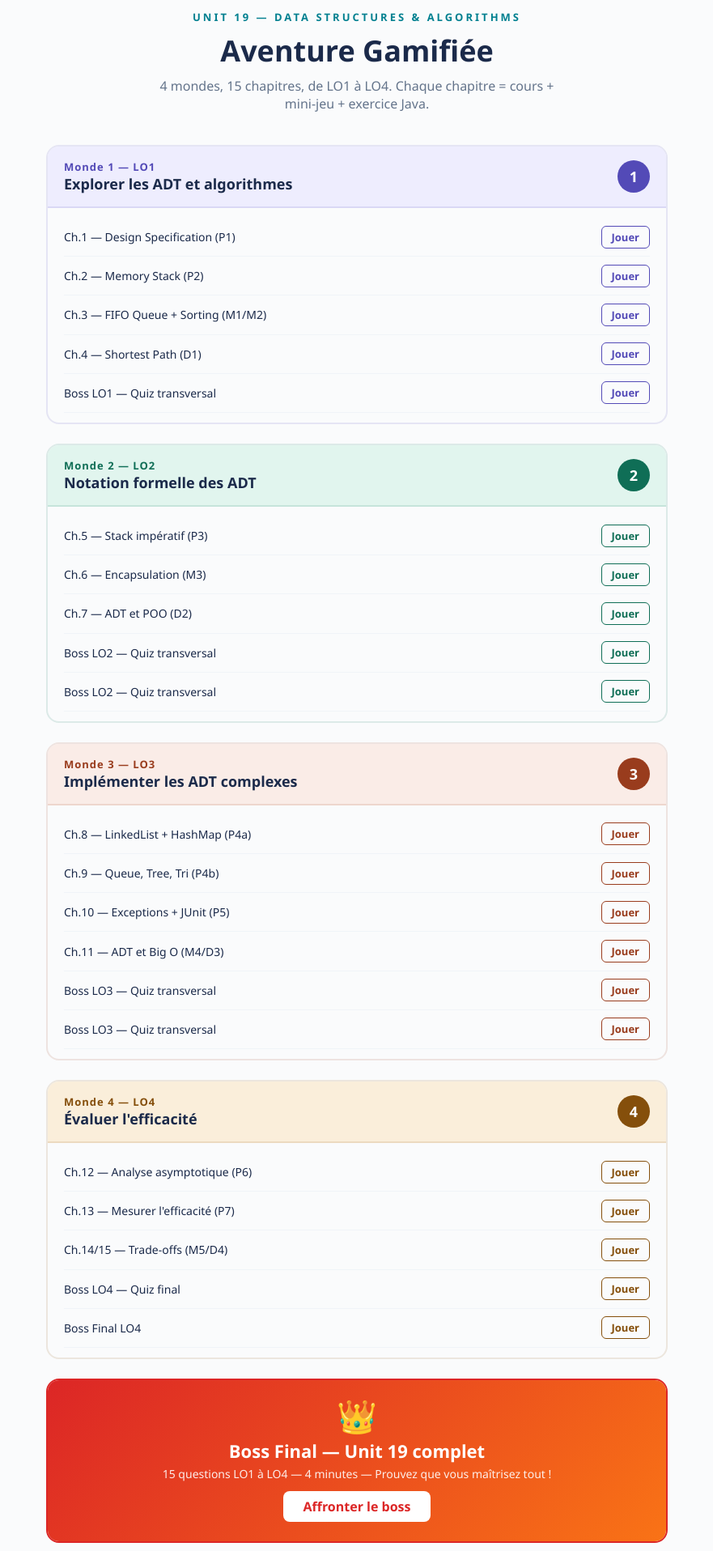
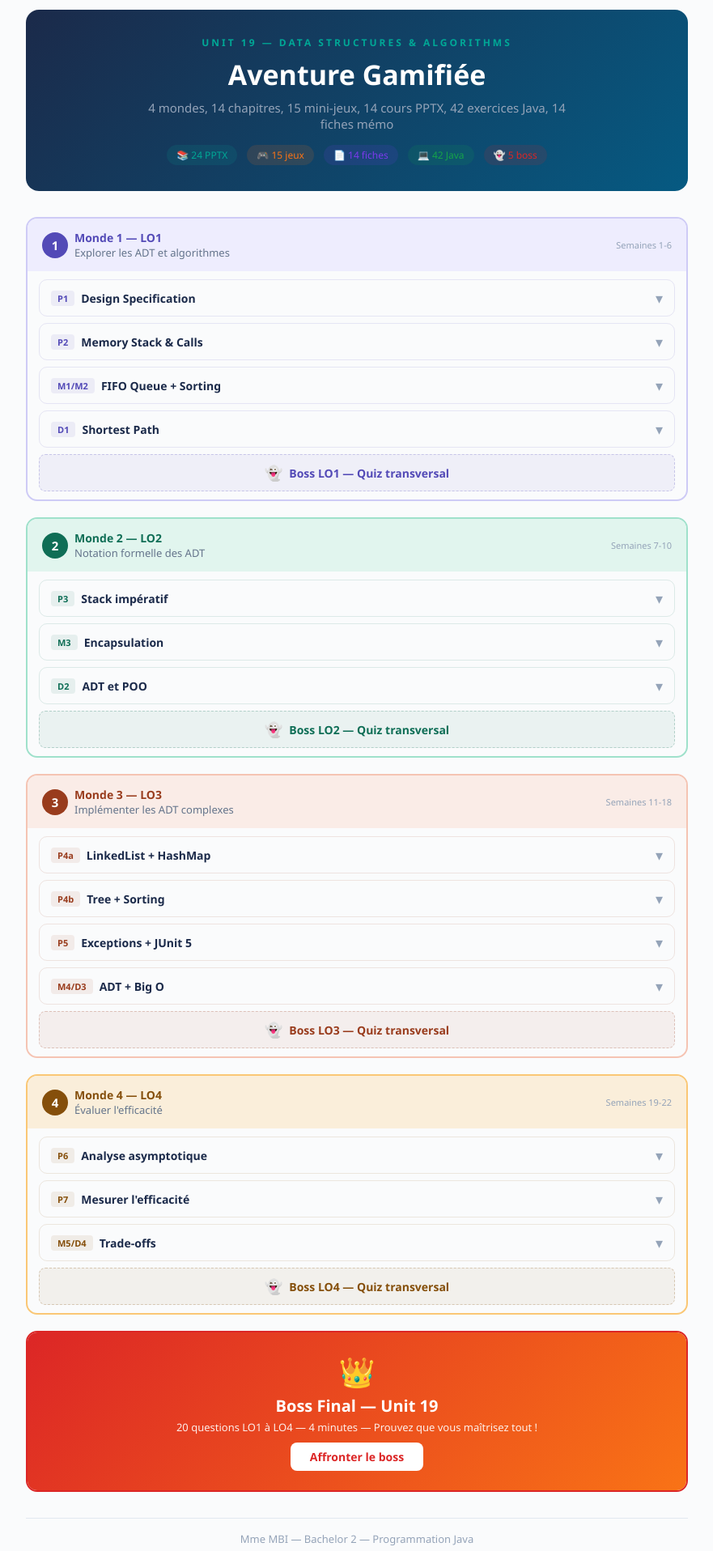
Before and after one commit to mbiTati/unit19-gamifie, a Next.js app: page / in a window 1280 px wide. Shown: the part 20-1936 px from the top of the page at 81% size, without its empty margins (199-1080 px from the left). Built offline with nearby package versions, Linux system fonts and the light colour scheme.

Commit message:
Nouveau hub: acces PPTX, jeux, exercices, fiches, boss

```diff
--- a/src/app/page.tsx
+++ b/src/app/page.tsx
@@ -1,86 +1,184 @@
 "use client";
 import Link from "next/link";
+import { useState } from "react";
 
-const WORLDS = [
-  { id: 1, name: "Monde 1", title: "Explorer les ADT et algorithmes", lo: "LO1", color: "#534AB7", bgColor: "#EEEDFE",
+interface Chapter {
+  id: string;
+  name: string;
+  criteria: string;
+  pptx?: string;
+  supplement?: string;
+  game: string;
+  exerciseGuide?: string;
+  exerciseComplet?: string;
+  fiche?: string;
+}
+
+interface World {
+  id: number;
+  name: string;
+  title: string;
+  lo: string;
+  color: string;
+  bgColor: string;
+  borderColor: string;
+  weeks: string;
+  chapters: Chapter[];
+  boss?: { id: string; name: string; route: string };
+}
+
+const WORLDS: World[] = [
+  {
+    id: 1, name: "Monde 1", title: "Explorer les ADT et algorithmes", lo: "LO1",
+    color: "#534AB7", bgColor: "#EEEDFE", borderColor: "#CECBF6", weeks: "Semaines 1-6",
     chapters: [
-      { id: "ch1-design-spec", name: "Ch.1 — Design Specification (P1)", status: "ready" },
-      { id: "ch2-memory-stack", name: "Ch.2 — Memory Stack (P2)", status: "ready" },
-      { id: "ch3-fifo-sorting", name: "Ch.3 — FIFO Queue + Sorting (M1/M2)", status: "ready" },
-      { id: "ch4-shortest-path", name: "Ch.4 — Shortest Path (D1)", status: "ready" },
-      { id: "boss-lo1", name: "Boss LO1 — Quiz transversal", status: "ready" },
-    ] },
-  { id: 2, name: "Monde 2", title: "Notation formelle des ADT", lo: "LO2", color: "#0F6E56", bgColor: "#E1F5EE",
+      { id: "ch1", name: "Design Specification", criteria: "P1", pptx: "/docs/pptx/Ch1_P1_Design_Specification_ADT.pptx", game: "/monde-1/ch1-design-spec", exerciseGuide: "ch1", exerciseComplet: "ch1", fiche: "/fiches/Ch1_Fiche_Memo_ADT.pdf" },
+      { id: "ch2", name: "Memory Stack & Calls", criteria: "P2", pptx: "/docs/pptx/Ch2_P2_Memory_Stack_Function_Calls.pptx", game: "/monde-1/ch2-memory-stack", exerciseGuide: "ch2", exerciseComplet: "ch2", fiche: "/fiches/Ch2_Fiche_Memo_Memory_Stack.pdf" },
+      { id: "ch3", name: "FIFO Queue + Sorting", criteria: "M1/M2", pptx: "/docs/pptx/Ch3_M1M2_FIFO_Queue_Sorting.pptx", game: "/monde-1/ch3-fifo-sorting", exerciseGuide: "ch3", exerciseComplet: "ch3", fiche: "/fiches/Ch3_Fiche_Memo_FIFO_Sorting.pdf" },
+      { id: "ch4", name: "Shortest Path", criteria: "D1", pptx: "/docs/pptx/Ch4_D1_Shortest_Path_BFS_Dijkstra.pptx", game: "/monde-1/ch4-shortest-path", exerciseGuide: "ch4", fiche: "/fiches/Ch4_Fiche_Memo_Shortest_Path.pdf" },
+    ],
+    boss: { id: "boss-lo1", name: "Boss LO1", route: "/monde-1/boss-lo1" },
+  },
+  {
+    id: 2, name: "Monde 2", title: "Notation formelle des ADT", lo: "LO2",
+    color: "#0F6E56", bgColor: "#E1F5EE", borderColor: "#9FE1CB", weeks: "Semaines 7-10",
     chapters: [
-      { id: "ch5-formal-spec", name: "Ch.5 — Stack impératif (P3)", status: "ready" },
-      { id: "ch6-encapsulation", name: "Ch.6 — Encapsulation (M3)", status: "ready" },
-      { id: "ch7-adt-oop", name: "Ch.7 — ADT et POO (D2)", status: "ready" },
-      { id: "boss-lo2", name: "Boss LO2 — Quiz transversal", status: "ready" },
-      { id: "boss-lo2", name: "Boss LO2 — Quiz transversal", status: "ready" },
-    ] },
-  { id: 3, name: "Monde 3", title: "Implémenter les ADT complexes", lo: "LO3", color: "#993C1D", bgColor: "#FAECE7",
+      { id: "ch5", name: "Stack impératif", criteria: "P3", pptx: "/docs/pptx/Ch5_P3_Formal_Spec_Stack.pptx", supplement: "/docs/pptx/Ch5_SUPPLEMENT.pptx", game: "/monde-2/ch5-formal-spec", exerciseGuide: "ch5", fiche: "/fiches/Ch5_Fiche_Memo_Notation_Formelle.pdf" },
+      { id: "ch6", name: "Encapsulation", criteria: "M3", pptx: "/docs/pptx/Ch6_M3_Encapsulation_Information_Hiding.pptx", supplement: "/docs/pptx/Ch6_SUPPLEMENT.pptx", game: "/monde-2/ch6-encapsulation", exerciseGuide: "ch6", exerciseComplet: "ch6", fiche: "/fiches/Ch6_Fiche_Memo_Encapsulation.pdf" },
+      { id: "ch7", name: "ADT et POO", criteria: "D2", pptx: "/docs/pptx/Ch7_D2_ADT_Base_POO.pptx", supplement: "/docs/pptx/Ch7_SUPPLEMENT.pptx", game: "/monde-2/ch7-adt-oop", exerciseGuide: "ch7", exerciseComplet: "ch7", fiche: "/fiches/Ch7_Fiche_Memo_ADT_POO.pdf" },
+    ],
+    boss: { id: "boss-lo2", name: "Boss LO2", route: "/monde-2/boss-lo2" },
+  },
+  {
+    id: 3, name: "Monde 3", title: "Implémenter les ADT complexes", lo: "LO3",
+    color: "#993C1D", bgColor: "#FAECE7", borderColor: "#F5C4B3", weeks: "Semaines 11-18",
     chapters: [
-      { id: "ch8-linkedlist-hashmap", name: "Ch.8 — LinkedList + HashMap (P4a)", status: "ready" },
-      { id: "ch9-queue-tree-sort", name: "Ch.9 — Queue, Tree, Tri (P4b)", status: "ready" },
-      { id: "ch10-exceptions-junit", name: "Ch.10 — Exceptions + JUnit (P5)", status: "ready" },
-      { id: "ch11-adt-bigo", name: "Ch.11 — ADT et Big O (M4/D3)", status: "ready" },
-      { id: "boss-lo3", name: "Boss LO3 — Quiz transversal", status: "ready" },
-      { id: "boss-lo3", name: "Boss LO3 — Quiz transversal", status: "ready" },
-    ] },
-  { id: 4, name: "Monde 4", title: "Évaluer l'efficacité", lo: "LO4", color: "#854F0B", bgColor: "#FAEEDA",
+      { id: "ch8", name: "LinkedList + HashMap", criteria: "P4a", pptx: "/docs/pptx/Ch8_P4a_LinkedList_HashMap.pptx", supplement: "/docs/pptx/Ch8_SUPPLEMENT.pptx", game: "/monde-3/ch8-linkedlist-hashmap", exerciseGuide: "ch8", exerciseComplet: "ch8", fiche: "/fiches/Ch8_Fiche_Memo_LinkedList_HashMap.pdf" },
+      { id: "ch9", name: "Tree + Sorting", criteria: "P4b", pptx: "/docs/pptx/Ch9_P4b_Tree_Sorting.pptx", supplement: "/docs/pptx/Ch9_SUPPLEMENT.pptx", game: "/monde-3/ch9-queue-tree-sort", exerciseGuide: "ch9", fiche: "/fiches/Ch9_Fiche_Memo_Tree_Sorting.pdf" },
+      { id: "ch10", name: "Exceptions + JUnit 5", criteria: "P5", pptx: "/docs/pptx/Ch10_P5_Exceptions_JUnit5.pptx", supplement: "/docs/pptx/Ch10_SUPPLEMENT.pptx", game: "/monde-3/ch10-exceptions-junit", exerciseGuide: "ch10", exerciseComplet: "ch10", fiche: "/fiches/Ch10_Fiche_Memo_Exceptions_JUnit.pdf" },
+      { id: "ch11", name: "ADT + Big O", criteria: "M4/D3", pptx: "/docs/pptx/Ch11_M4D3_ADT_BigO.pptx", supplement: "/docs/pptx/Ch11_SUPPLEMENT.pptx", game: "/monde-3/ch11-adt-bigo", exerciseGuide: "ch11", fiche: "/fiches/Ch11_Fiche_Memo_ADT_BigO.pdf" },
+    ],
+    boss: { id: "boss-lo3", name: "Boss LO3", route: "/monde-3/boss-lo3" },
+  },
+  {
+    id: 4, name: "Monde 4", title: "Évaluer l'efficacité", lo: "LO4",
+    color: "#854F0B", bgColor: "#FAEEDA", borderColor: "#FAC775", weeks: "Semaines 19-22",
     chapters: [
-      { id: "ch12-asymptotic", name: "Ch.12 — Analyse asymptotique (P6)", status: "ready" },
-      { id: "ch13-efficiency", name: "Ch.13 — Mesurer l'efficacité (P7)", status: "ready" },
-      { id: "ch14-tradeoffs", name: "Ch.14/15 — Trade-offs (M5/D4)", status: "ready" },
-      { id: "boss-lo4", name: "Boss LO4 — Quiz final", status: "ready" },
-      { id: "boss-lo4", name: "Boss Final LO4", status: "ready" },
-    ] },
+      { id: "ch12", name: "Analyse asymptotique", criteria: "P6", pptx: "/docs/pptx/Ch12_P6_Asymptotic_Analysis.pptx", supplement: "/docs/pptx/Ch12_SUPPLEMENT.pptx", game: "/monde-4/ch12-asymptotic", exerciseGuide: "ch12", fiche: "/fiches/Ch12_Fiche_Memo_Asymptotic.pdf" },
+      { id: "ch13", name: "Mesurer l'efficacité", criteria: "P7", pptx: "/docs/pptx/Ch13_P7_Measuring_Efficiency.pptx", supplement: "/docs/pptx/Ch13_SUPPLEMENT.pptx", game: "/monde-4/ch13-efficiency", exerciseGuide: "ch13", fiche: "/fiches/Ch13_Fiche_Memo_Efficiency.pdf" },
+      { id: "ch14", name: "Trade-offs", criteria: "M5/D4", pptx: "/docs/pptx/Ch14_M5D4_Tradeoffs_Independence.pptx", supplement: "/docs/pptx/Ch14_SUPPLEMENT.pptx", game: "/monde-4/ch14-tradeoffs", exerciseGuide: "ch14", fiche: "/fiches/Ch14_Fiche_Memo_Tradeoffs.pdf" },
+    ],
+    boss: { id: "boss-lo4", name: "Boss LO4", route: "/monde-4/boss-lo4" },
+  },
 ];
+
+function Badge({ text, color, bg }: { text: string; color: string; bg: string }) {
+  return <span style={{ fontSize: 11, fontWeight: 600, color, background: bg, padding: "2px 8px", borderRadius: 4, whiteSpace: "nowrap" as const }}>{text}</span>;
+}
+
+function ResourceBtn({ href, label, icon, color }: { href: string; label: string; icon: string; color: string }) {
+  return (
+    <a href={href} target={href.startsWith("/") && !href.endsWith(".pptx") && !href.endsWith(".pdf") ? undefined : "_blank"} rel="noopener noreferrer"
+      style={{ display: "inline-flex", alignItems: "center", gap: 4, fontSize: 12, fontWeight: 600, color, padding: "4px 10px", borderRadius: 6, border: `1px solid ${color}30`, background: `${color}08`, textDecoration: "none", whiteSpace: "nowrap" as const }}>
+      <span style={{ fontSize: 14 }}>{icon}</span> {label}
+    </a>
+  );
+}
+
+function ChapterCard({ ch, worldColor, worldId }: { ch: Chapter; worldColor: string; worldId: number }) {
+  const [open, setOpen] = useState(false);
+  return (
+    <div style={{ border: `1px solid ${worldColor}20`, borderRadius: 10, overflow: "hidden", marginBottom: 8 }}>
+      <button onClick={() => setOpen(!open)} style={{ width: "100%", display: "flex", alignItems: "center", justifyContent: "space-between", padding: "10px 14px", background: open ? `${worldColor}08` : "transparent", border: "none", cursor: "pointer", textAlign: "left" as const }}>
+        <div style={{ display: "flex", alignItems: "center", gap: 8 }}>
+          <Badge text={ch.criteria} color={worldColor} bg={`${worldColor}15`} />
+          <span style={{ fontSize: 14, fontWeight: 600, color: "#1B2A4A" }}>{ch.name}</span>
+        </div>
+        <span style={{ color: "#94A3B8", fontSize: 18, transition: "transform 0.2s", transform: open ? "rotate(180deg)" : "rotate(0)" }}>&#9662;</span>
+      </button>
+      {open && (
+        <div style={{ padding: "8px 14px 14px", display: "flex", flexWrap: "wrap" as const, gap: 6 }}>
+          {ch.pptx && <ResourceBtn href={ch.pptx} label="Cours PPTX" icon="&#128218;" color={worldColor} />}
+          {ch.supplement && <ResourceBtn href={ch.supplement} label="Supplément" icon="&#128203;" color="#64748B" />}
+          <Link href={ch.game} style={{ display: "inline-flex", alignItems: "center", gap: 4, fontSize: 12, fontWeight: 600, color: "#DC2626", padding: "4px 10px", borderRadius: 6, border: "1px solid #DC262630", background: "#DC262608", textDecoration: "none", whiteSpace: "nowrap" as const }}>
+            <span style={{ fontSize: 14 }}>&#127918;</span> Mini-jeu
+          </Link>
+          {ch.fiche && <ResourceBtn href={ch.fiche} label="Fiche mémo" icon="&#128196;" color="#7C3AED" />}
+          {ch.exerciseGuide && <ResourceBtn href={`/exercices/${ch.exerciseGuide}/exercice-guide/`} label="Exercice guidé" icon="&#9998;&#65039;" color="#028090" />}
+          {ch.exerciseComplet && <ResourceBtn href={`/exercices/${ch.exerciseComplet}/exercice-complet/`} label="Exercice complet" icon="&#128187;" color="#16A34A" />}
+        </div>
+      )}
+    </div>
+  );
+}
 
 export default function Home() {
   return (
-    <div style={{ maxWidth: 800, margin: "0 auto", padding: "2rem 1rem", fontFamily: "'Segoe UI', system-ui, sans-serif" }}>
-      <div style={{ textAlign: "center", marginBottom: "2.5rem" }}>
-        <div style={{ fontSize: 13, color: "#028090", fontWeight: 600, letterSpacing: 3, textTransform: "uppercase" as const }}>Unit 19 — Data Structures & Algorithms</div>
-        <h1 style={{ fontSize: 36, fontWeight: 800, color: "#1B2A4A", margin: "0.5rem 0" }}>Aventure Gamifiée</h1>
-        <p style={{ color: "#64748B", fontSize: 16, maxWidth: 500, margin: "0 auto" }}>4 mondes, 15 chapitres, de LO1 à LO4. Chaque chapitre = cours + mini-jeu + exercice Java.</p>
+    <div style={{ maxWidth: 850, margin: "0 auto", padding: "2rem 1rem", fontFamily: "'Segoe UI', system-ui, sans-serif" }}>
+      {/* Header */}
+      <div style={{ textAlign: "center", marginBottom: "2rem", padding: "2rem 1rem", background: "linear-gradient(135deg, #1B2A4A 0%, #065A82 100%)", borderRadius: 16, color: "white" }}>
+        <div style={{ fontSize: 12, fontWeight: 600, letterSpacing: 3, textTransform: "uppercase" as const, color: "#00A896", marginBottom: 8 }}>Unit 19 — Data Structures & Algorithms</div>
+        <h1 style={{ fontSize: 34, fontWeight: 800, margin: "0.3rem 0", color: "white" }}>Aventure Gamifiée</h1>
+        <p style={{ fontSize: 15, color: "#94A3B8", maxWidth: 520, margin: "0.5rem auto 0" }}>4 mondes, 14 chapitres, 15 mini-jeux, 14 cours PPTX, 42 exercices Java, 14 fiches mémo</p>
+        <div style={{ display: "flex", gap: 12, justifyContent: "center", marginTop: 16, flexWrap: "wrap" as const }}>
+          <span style={{ fontSize: 12, color: "#00A896", background: "#00A89620", padding: "4px 12px", borderRadius: 20 }}>&#128218; 24 PPTX</span>
+          <span style={{ fontSize: 12, color: "#F97316", background: "#F9731620", padding: "4px 12px", borderRadius: 20 }}>&#127918; 15 jeux</span>
+          <span style={{ fontSize: 12, color: "#7C3AED", background: "#7C3AED20", padding: "4px 12px", borderRadius: 20 }}>&#128196; 14 fiches</span>
+          <span style={{ fontSize: 12, color: "#16A34A", background: "#16A34A20", padding: "4px 12px", borderRadius: 20 }}>&#128187; 42 Java</span>
+          <span style={{ fontSize: 12, color: "#DC2626", background: "#DC262620", padding: "4px 12px", borderRadius: 20 }}>&#128123; 5 boss</span>
+        </div>
       </div>
-      <div style={{ display: "grid", gap: 24 }}>
+
+      {/* Worlds */}
+      <div style={{ display: "grid", gap: 20 }}>
         {WORLDS.map((world) => (
-          <div key={world.id} style={{ border: `2px solid ${world.color}20`, borderRadius: 16, overflow: "hidden" }}>
-            <div style={{ background: world.bgColor, padding: "1rem 1.25rem", borderBottom: `2px solid ${world.color}20`, display: "flex", justifyContent: "space-between", alignItems: "center" }}>
+          <div key={world.id} style={{ border: `2px solid ${world.borderColor}`, borderRadius: 14, overflow: "hidden" }}>
+            {/* World header */}
+            <div style={{ background: world.bgColor, padding: "14px 18px", display: "flex", justifyContent: "space-between", alignItems: "center" }}>
               <div>
-                <div style={{ fontSize: 13, fontWeight: 700, color: world.color, letterSpacing: 1 }}>{world.name} — {world.lo}</div>
-                <div style={{ fontSize: 18, fontWeight: 600, color: "#1B2A4A" }}>{world.title}</div>
+                <div style={{ display: "flex", alignItems: "center", gap: 8 }}>
+                  <div style={{ width: 32, height: 32, borderRadius: "50%", background: world.color, display: "flex", alignItems: "center", justifyContent: "center", color: "white", fontWeight: 800, fontSize: 15 }}>{world.id}</div>
+                  <div>
+                    <div style={{ fontSize: 14, fontWeight: 700, color: world.color }}>{world.name} — {world.lo}</div>
+                    <div style={{ fontSize: 13, color: "#64748B" }}>{world.title}</div>
+                  </div>
+                </div>
               </div>
-              <div style={{ width: 40, height: 40, borderRadius: "50%", background: world.color, display: "flex", alignItems: "center", justifyContent: "center", color: "white", fontWeight: 800, fontSize: 18 }}>{world.id}</div>
+              <div style={{ fontSize: 11, color: "#94A3B8", fontWeight: 500 }}>{world.weeks}</div>
             </div>
-            <div style={{ padding: "0.75rem 1.25rem" }}>
+
+            {/* Chapters */}
+            <div style={{ padding: "10px 14px" }}>
               {world.chapters.map((ch) => (
-                <div key={ch.id} style={{ display: "flex", alignItems: "center", justifyContent: "space-between", padding: "0.6rem 0", borderBottom: "1px solid #F0F4F8" }}>
-                  <span style={{ fontSize: 14, color: ch.status === "ready" ? "#1B2A4A" : "#94A3B8" }}>{ch.name}</span>
-                  {ch.status === "ready" ? (
-                    <Link href={`/monde-${world.id}/${ch.id}`} style={{ fontSize: 13, fontWeight: 600, color: world.color, textDecoration: "none", padding: "4px 12px", borderRadius: 6, border: `1px solid ${world.color}` }}>Jouer</Link>
-                  ) : (
-                    <span style={{ fontSize: 12, color: "#94A3B8", fontStyle: "italic" }}>Bientôt</span>
-                  )}
-                </div>
+                <ChapterCard key={ch.id} ch={ch} worldColor={world.color} worldId={world.id} />
               ))}
+
+              {/* Boss button */}
+              {world.boss && (
+                <Link href={world.boss.route} style={{ display: "flex", alignItems: "center", justifyContent: "center", gap: 8, padding: "10px", marginTop: 4, borderRadius: 8, background: `${world.color}10`, border: `1px dashed ${world.color}40`, textDecoration: "none", color: world.color, fontWeight: 600, fontSize: 14 }}>
+                  <span style={{ fontSize: 18 }}>&#128123;</span> {world.boss.name} — Quiz transversal
+                </Link>
+              )}
             </div>
           </div>
         ))}
       </div>
 
-      <div style={{ marginTop: 24, border: "2px solid #DC2626", borderRadius: 16, overflow: "hidden" }}>
-        <div style={{ background: "linear-gradient(135deg, #DC2626, #F97316)", padding: "1.5rem", textAlign: "center" as const }}>
-          <div style={{ fontSize: 40, lineHeight: 1 }}>&#x1F451;</div>
-          <div style={{ fontSize: 22, fontWeight: 700, color: "white", marginTop: 8 }}>Boss Final — Unit 19 complet</div>
-          <div style={{ fontSize: 14, color: "white", opacity: 0.9, marginTop: 4 }}>15 questions LO1 à LO4 — 4 minutes — Prouvez que vous maîtrisez tout !</div>
-          <Link href="/boss-final" style={{ display: "inline-block", marginTop: 12, padding: "8px 24px", background: "white", color: "#DC2626", borderRadius: 8, fontWeight: 700, fontSize: 16, textDecoration: "none" }}>Affronter le boss</Link>
-        </div>
+      {/* Boss Final */}
+      <div style={{ marginTop: 20, borderRadius: 14, overflow: "hidden", border: "2px solid #DC2626" }}>
+        <Link href="/boss-final" style={{ display: "block", textDecoration: "none", padding: "1.5rem", background: "linear-gradient(135deg, #DC2626, #F97316)", textAlign: "center" as const }}>
+          <div style={{ fontSize: 36 }}>&#128081;</div>
+          <div style={{ fontSize: 20, fontWeight: 700, color: "white", marginTop: 4 }}>Boss Final — Unit 19</div>
+          <div style={{ fontSize: 13, color: "white", opacity: 0.9, marginTop: 4 }}>20 questions LO1 à LO4 — 4 minutes — Prouvez que vous maîtrisez tout !</div>
+          <div style={{ display: "inline-block", marginTop: 10, padding: "8px 24px", background: "white", color: "#DC2626", borderRadius: 8, fontWeight: 700, fontSize: 14 }}>Affronter le boss</div>
+        </Link>
       </div>
 
-      <div style={{ textAlign: "center", marginTop: "2rem", fontSize: 13, color: "#94A3B8" }}>Mme MBI — Bachelor 2 — Programmation Java</div>
+      {/* Footer */}
+      <div style={{ textAlign: "center", marginTop: "2rem", padding: "1rem", borderTop: "1px solid #E2E8F0" }}>
+        <div style={{ fontSize: 13, color: "#94A3B8" }}>Mme MBI — Bachelor 2 — Programmation Java</div>
+        <div style={{ fontSize: 12, color: "#CBD5E1", marginTop: 4 }}>Unit 19 : Data Structures & Algorithms — 22 semaines, 90 périodes</div>
+      </div>
     </div>
   );
 }
```
